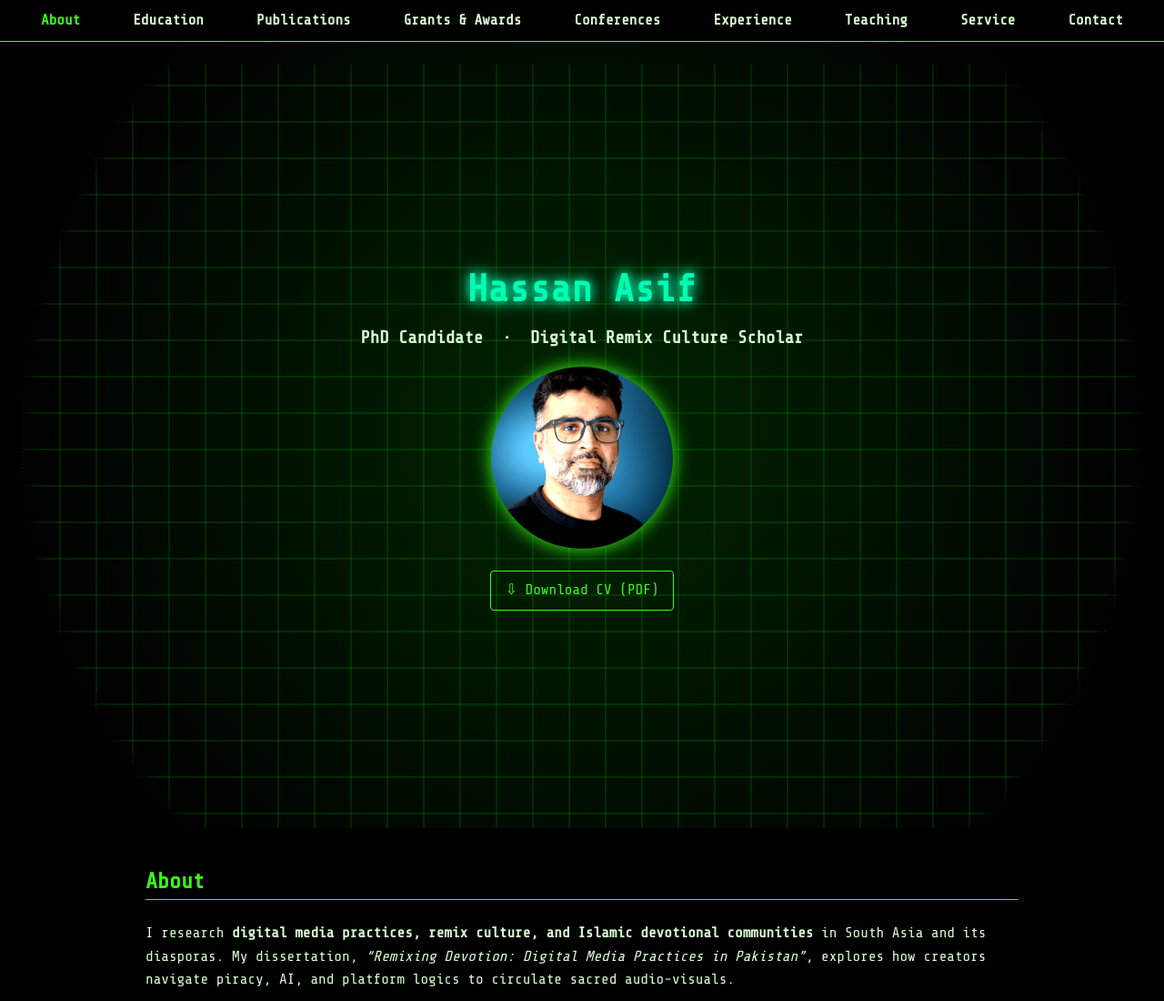
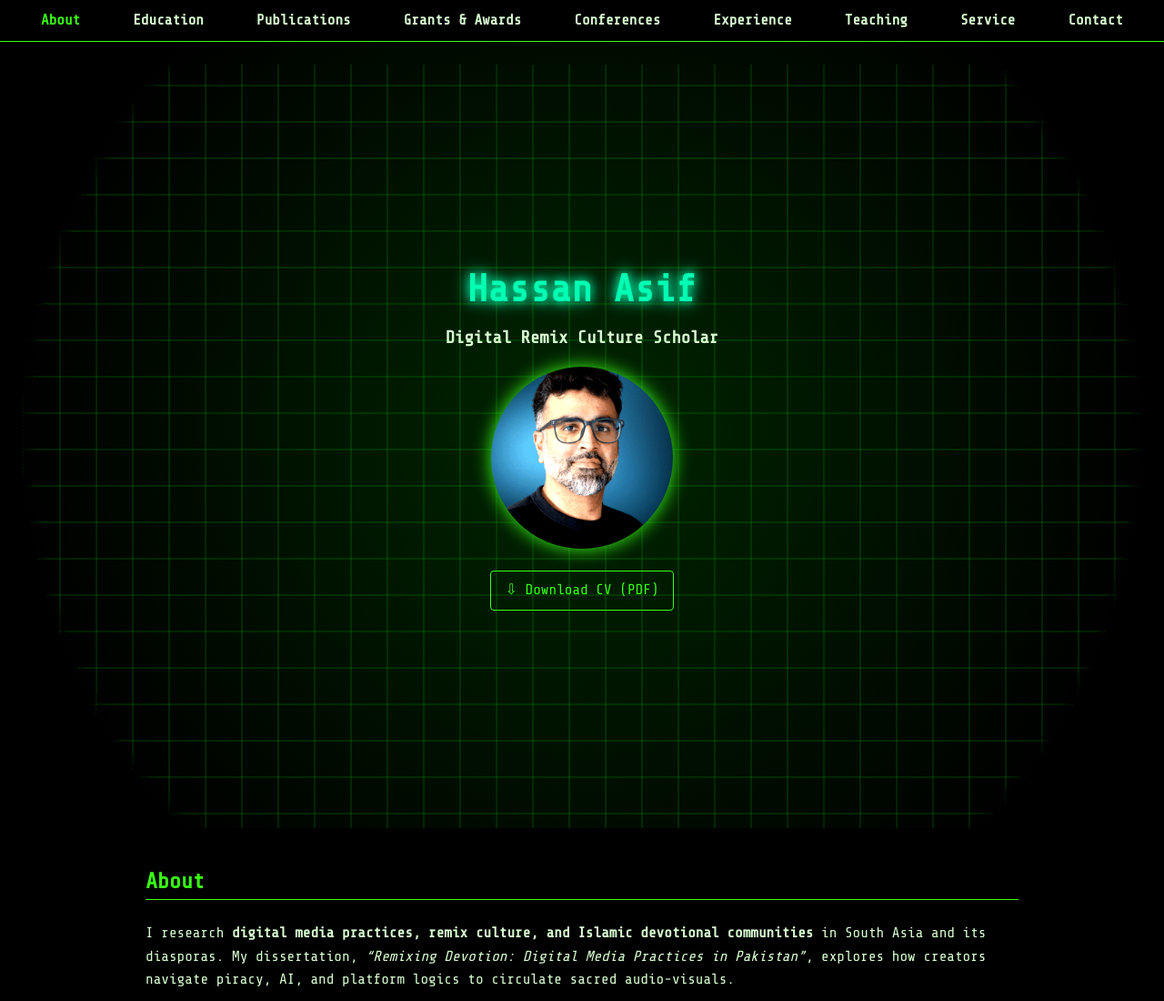
Before and after one commit to hass4sif/hassan.asif, a plain HTML site: page index.html in a window 1280 px wide. Shown: the top 1100 px of the page at 91% size. Drawn offline with nearby package versions, Linux system fonts and the light colour scheme.

Commit message:
Update index.html

```diff
--- a/index.html
+++ b/index.html
@@ -108,7 +108,7 @@
   <!-- HERO -->
   <header class="hero" id="home">
     <h1>Hassan Asif</h1>
-    <h2>PhD Candidate &nbsp;·&nbsp; Digital Remix Culture Scholar</h2>
+    <h2>Digital Remix Culture Scholar</h2>
     <img src="hassan_glitch_effects.gif" alt="Portrait of Hassan Asif" class="avatar" />
     <a href="Hassan_Asif_CV.pdf" class="dl-cv" download>⇩ Download CV (PDF)</a>
   </header>
```
